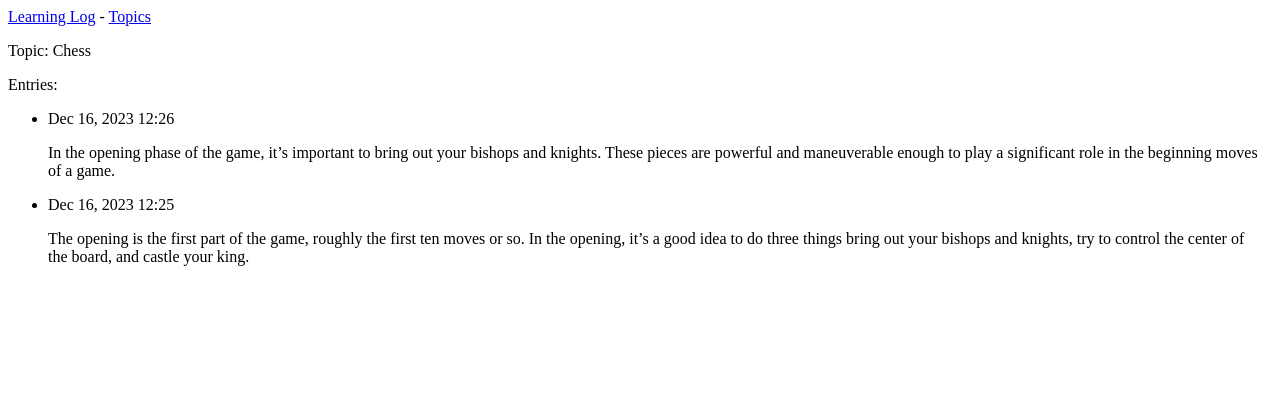
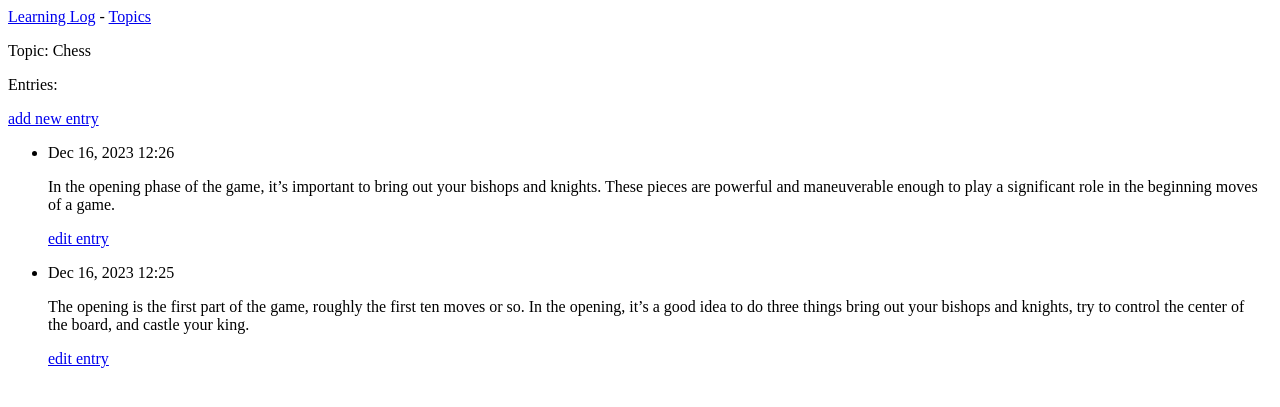
Before and after one commit to KevinMenpara/Learning-Log, a Django app: page /topics/1/ in a window 1280 px wide. Shown: the top 407 px of the page. Run offline with Django 5.2, Linux system fonts and the light colour scheme; data comes from the database, SQL or seed files in the repository; both versions use the stored data as it was after the commit.

Commit message:
Add Topic,Add/Edit Entry

```diff
--- a/learning_logs/templates/learning_logs/topic.html
+++ b/learning_logs/templates/learning_logs/topic.html
@@ -3,11 +3,17 @@
  <p>Topic: {{ topic }}</p>
 
  <p>Entries:</p>
+ <p>
+    <a href="{% url 'learning_logs:new_entry' topic.id %}">add new entry</a>
+ </p>
  <ul>
  {% for entry in entries %}
   <li>
    <p>{{ entry.date_added|date:'M d, Y H:i' }}</p>
    <p>{{ entry.text|linebreaks }}</p>
+   <p>
+    <a href="{% url 'learning_logs:edit_entry' entry.id %}">edit entry</a>
+   </p>
   </li>
  {% empty %}
   <li>
--- a/learning_logs/templates/learning_logs/topics.html
+++ b/learning_logs/templates/learning_logs/topics.html
@@ -9,4 +9,6 @@
   {% empty %}
   {% endfor %}
  </ul>
+ <a href="{% url 'learning_logs:new_topic' %}">Add a new topic:</a>
+
 {% endblock content %}
--- a/learning_logs/urls.py
+++ b/learning_logs/urls.py
@@ -12,4 +12,13 @@ urlpatterns = [
 
     # Detail page for a single topic
     re_path(r'^topics/(?P<topic_id>\d+)/$', views.topic, name='topic'),
+
+    # Page for adding a new topic
+    re_path(r'^new_topic/$', views.new_topic, name='new_topic'),
+
+    # Page for adding a new entry
+    re_path(r'^new_entry/(?P<topic_id>\d+)/$', views.new_entry, name='new_entry'),
+
+    # Page for editing an entry
+    re_path(r'^edit_entry/(?P<entry_id>\d+)/$', views.edit_entry,name='edit_entry'),
 ]
--- a/learning_logs/views.py
+++ b/learning_logs/views.py
@@ -1,5 +1,9 @@
 from django.shortcuts import render
-from .models import Topic
+from django.http import HttpResponseRedirect
+from django.urls import reverse
+
+from .models import Topic, Entry
+from .forms import TopicForm, EntryForm
 
 def index(request):
     """The home page for Learning Log"""
@@ -17,3 +21,52 @@ def topic(request, topic_id):
     entries = topic.entry_set.order_by('-date_added')
     context = {'topic': topic, 'entries': entries}
     return render(request, 'learning_logs/topic.html', context)
+
+def new_topic(request):
+    """Add a new topic."""
+    if request.method != 'POST':
+        # No data submitted; create a blank form.
+        form = TopicForm()
+    else:
+        # POST data submitted; process data.
+        form = TopicForm(request.POST)
+        if form.is_valid():
+            form.save()
+            return HttpResponseRedirect(reverse('learning_logs:topics'))
+    context = {'form': form}
+    return render(request, 'learning_logs/new_topic.html', context)
+
+def new_entry(request, topic_id):
+    """Add a new entry for a particular topic."""
+    topic = Topic.objects.get(id=topic_id)
+    if request.method != 'POST':
+        # No data submitted; create a blank form.
+        form = EntryForm()
+    else:
+        # POST data submitted; process data.
+        form = EntryForm(data=request.POST)
+        if form.is_valid():
+            new_entry = form.save(commit=False)
+            new_entry.topic = topic
+            new_entry.save()
+            return HttpResponseRedirect(reverse('learning_logs:topic',args=[topic_id]))
+
+    context = {'topic': topic, 'form': form}
+    return render(request, 'learning_logs/new_entry.html', context)
+
+def edit_entry(request, entry_id):
+    """Edit an existing entry."""
+    entry = Entry.objects.get(id=entry_id)
+    topic = entry.topic
+    if request.method != 'POST':
+        # Initial request; pre-fill form with the current entry.
+        form = EntryForm(instance=entry)
+    else:
+        # POST data submitted; process data.
+        form = EntryForm(instance=entry, data=request.POST)
+        if form.is_valid():
+            form.save()
+            return HttpResponseRedirect(reverse('learning_logs:topic',args=[topic.id]))
+
+    context = {'entry': entry, 'topic': topic, 'form': form}
+    return render(request, 'learning_logs/edit_entry.html', context)
```
Also changed, not shown: learning_logs/forms.py (added, +15 -0 lines), learning_logs/templates/learning_logs/edit_entry.html (added, +13 -0 lines), learning_logs/templates/learning_logs/new_entry.html (added, +12 -0 lines), learning_logs/templates/learning_logs/new_topic.html (added, +11 -0 lines), db.sqlite3.
